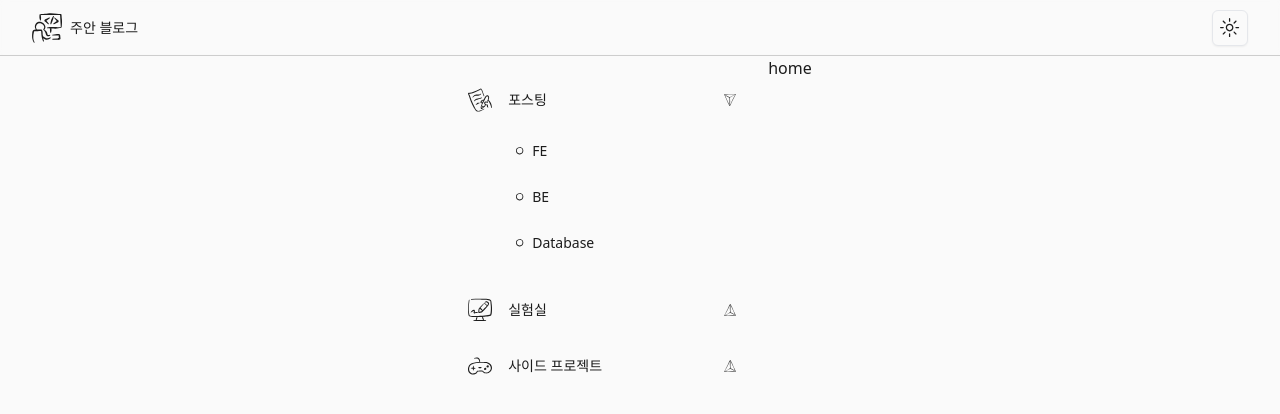
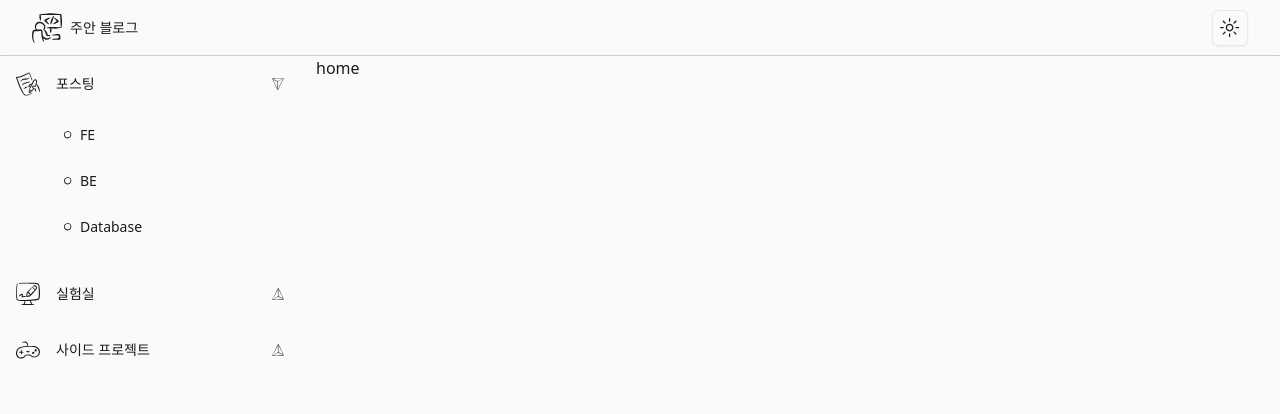
Before and after one commit to shinju4n/tech-blog, a Next.js app: page / in a window 1280 px wide. Shown: the top 414 px of the page. Built offline with nearby package versions, Linux system fonts and the light colour scheme.

Commit message:
refactor : 레이아웃 로직 수정 overflow 사용 x

```diff
--- a/components/layout/container.tsx
+++ b/components/layout/container.tsx
@@ -1,4 +1,4 @@
-import { FC } from "react";
+import { FC } from 'react';
 
 interface ContainerProps {
   children: React.ReactNode;
@@ -7,9 +7,7 @@ interface ContainerProps {
 const Container: FC<ContainerProps> = ({ children }) => {
   return (
     <div className="w-full flex justify-center">
-      <div className="relative w-full xl:max-w-7xl  max-h-[100dvh] overflow-hidden">
-        {children}
-      </div>
+      <div className="relative w-full xl:max-w-7xl  max-h-[100dvh] overflow-y-auto scrollbar-hide">{children}</div>
     </div>
   );
 };
--- a/components/layout/header.tsx
+++ b/components/layout/header.tsx
@@ -6,7 +6,7 @@ import { FC } from 'react';
 const Header: FC = () => {
   return (
     <div
-      className="absolute flex justify-between items-center w-full h-14 border-b border-foreground/20 backdrop-blur-sm
+      className="sticky flex justify-between items-center w-full h-14 border-b border-foreground/20 backdrop-blur-sm
     bg-background/70 top-0 px-8 z-50"
     >
       <Logo />
--- a/components/layout/main-wrapper.tsx
+++ b/components/layout/main-wrapper.tsx
@@ -1,4 +1,4 @@
-import { FC } from "react";
+import { FC } from 'react';
 
 interface MainWrapperProps {
   children: React.ReactNode;
@@ -6,7 +6,7 @@ interface MainWrapperProps {
 
 const MainWrapper: FC<MainWrapperProps> = ({ children }) => {
   return (
-    <main className="flex justify-center w-max overflow-y-scroll max-h-[100dvh] px-4 pt-14 scrollbar-hide">
+    <main className="flex justify-center w-full px-4 ">
       <section className="w-full xl:max-w-5xl ">{children}</section>
     </main>
   );
--- a/components/layout/sidebar.tsx
+++ b/components/layout/sidebar.tsx
@@ -30,12 +30,8 @@ const Sidebar: FC = async () => {
   ];
 
   return (
-    <div className="top-0 hidden lg:block py-4">
-      <Accordion
-        type="multiple"
-        className="w-full lg:min-w-[300px] transition-all px-4 pt-14"
-        defaultValue={['포스팅']}
-      >
+    <div className="sticky top-14 hidden lg:block">
+      <Accordion type="multiple" className="w-full lg:min-w-[300px] transition-all px-4" defaultValue={['포스팅']}>
         {MENUS.map(menu => (
           <SidebarItem key={menu.title} menu={menu} />
         ))}
```
Also changed, not shown: components/layout/content-wrapper.tsx (+2 -6 lines).
